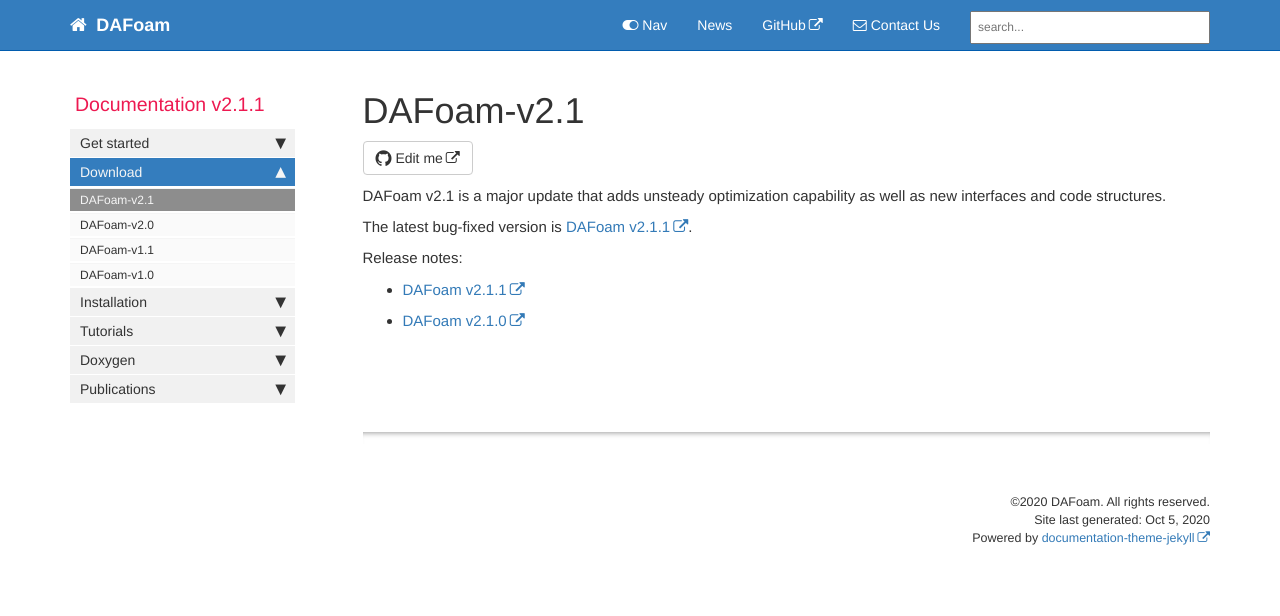
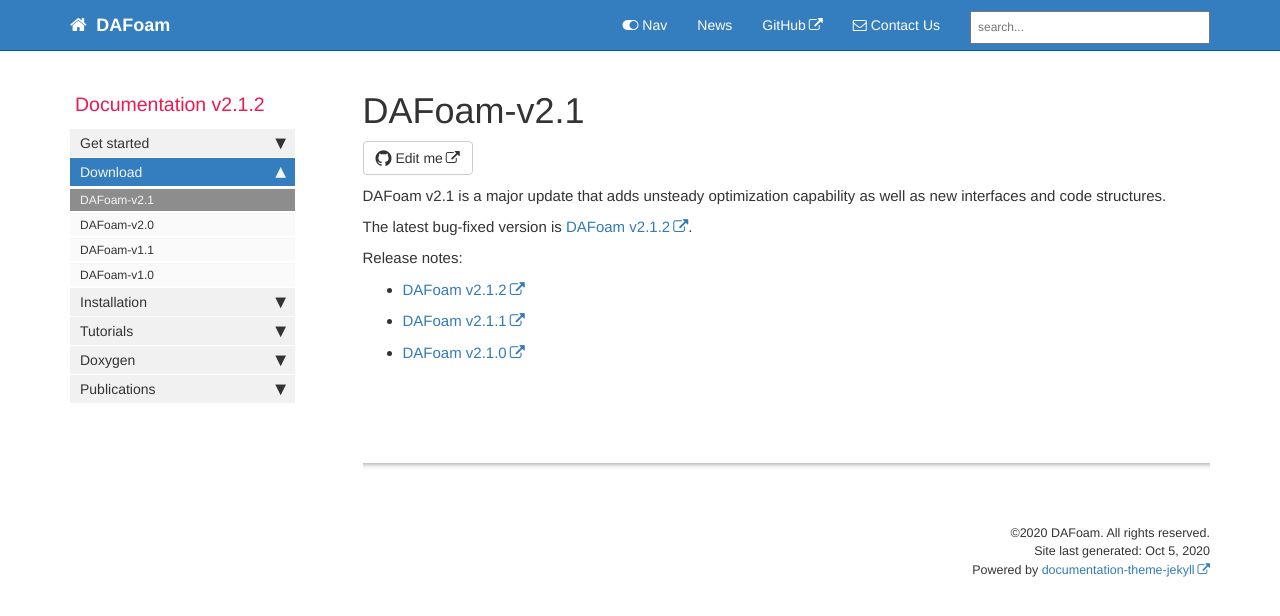
Before and after one commit to DAFoam/DAFoam.github.io, a Jekyll site: the page built from pages/mydoc/mydoc_download_v2.1.md, in a window 1280 px wide. Shown: the top 616 px of the page. Built offline with Jekyll 4.4.1, drawn with Linux system fonts in a browser that asks for light colours; comment, search, counter and statistics services are not loaded.

Commit message:
content update

```diff
--- a/_config.yml
+++ b/_config.yml
@@ -12,7 +12,7 @@ site_title: DAFoam
 company_name: DAFoam
 # this appears in the footer
 
-latest_version: v2.1.1
+latest_version: v2.1.2
 # define the latest version of DAFoam
 
 github_editme_path: DAFoam/DAFoam.github.io/blob/master/
--- a/_data/sidebars/mydoc_sidebar.yml
+++ b/_data/sidebars/mydoc_sidebar.yml
@@ -2,7 +2,7 @@
 
 entries:
 - title: sidebar
-  product: Documentation v2.1.1
+  product: Documentation v2.1.2
   version:
   folders:
 
--- a/pages/mydoc/mydoc_download_v2.1.md
+++ b/pages/mydoc/mydoc_download_v2.1.md
@@ -13,6 +13,8 @@ The latest bug-fixed version is [DAFoam {{ site.latest_version }}](https://githu
 
 Release notes:
 
+- [DAFoam v2.1.2](https://github.com/mdolab/dafoam/releases/tag/v2.1.2)
+
 - [DAFoam v2.1.1](https://github.com/mdolab/dafoam/releases/tag/v2.1.1)
 
 - [DAFoam v2.1.0](https://github.com/mdolab/dafoam/releases/tag/v2.1.0)
```
